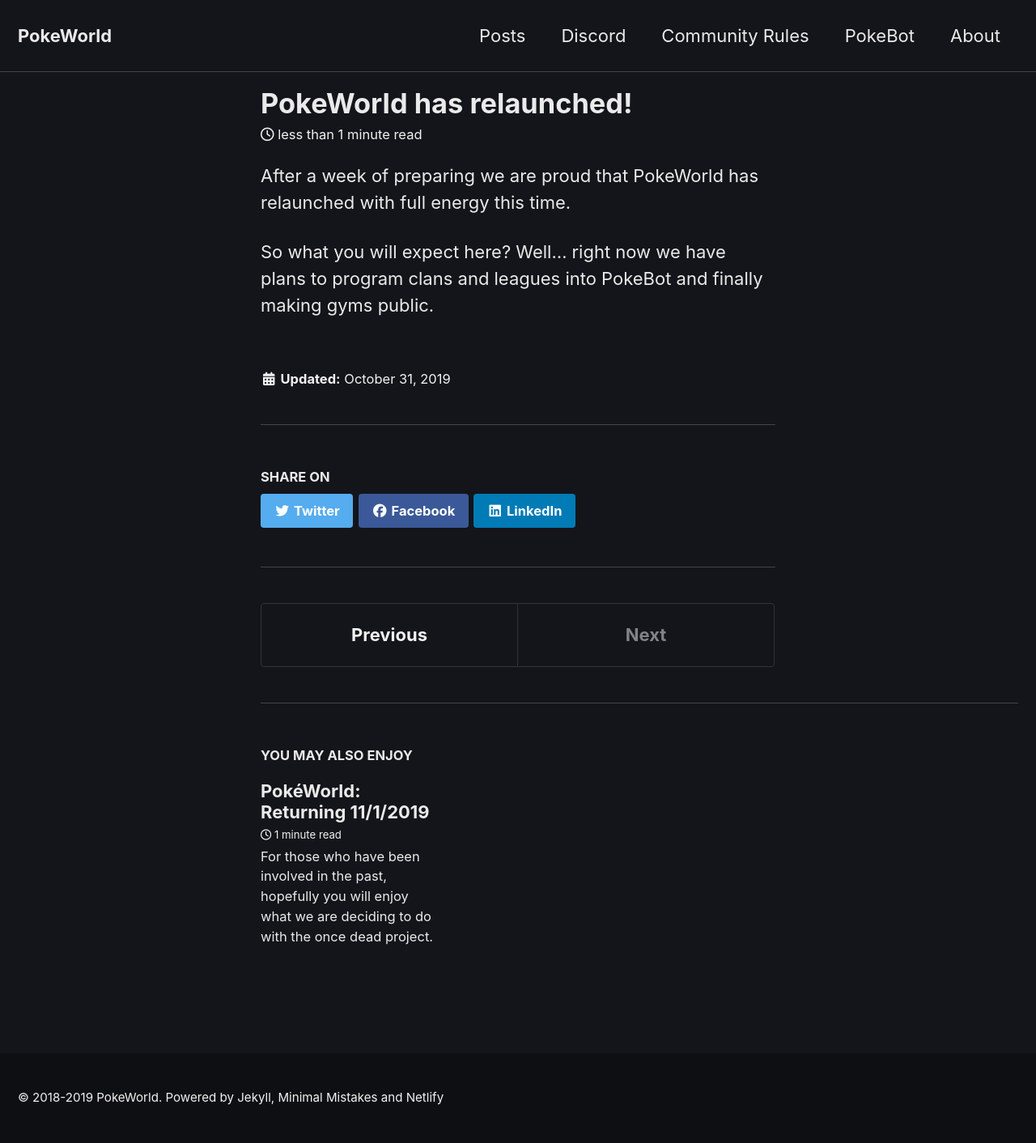
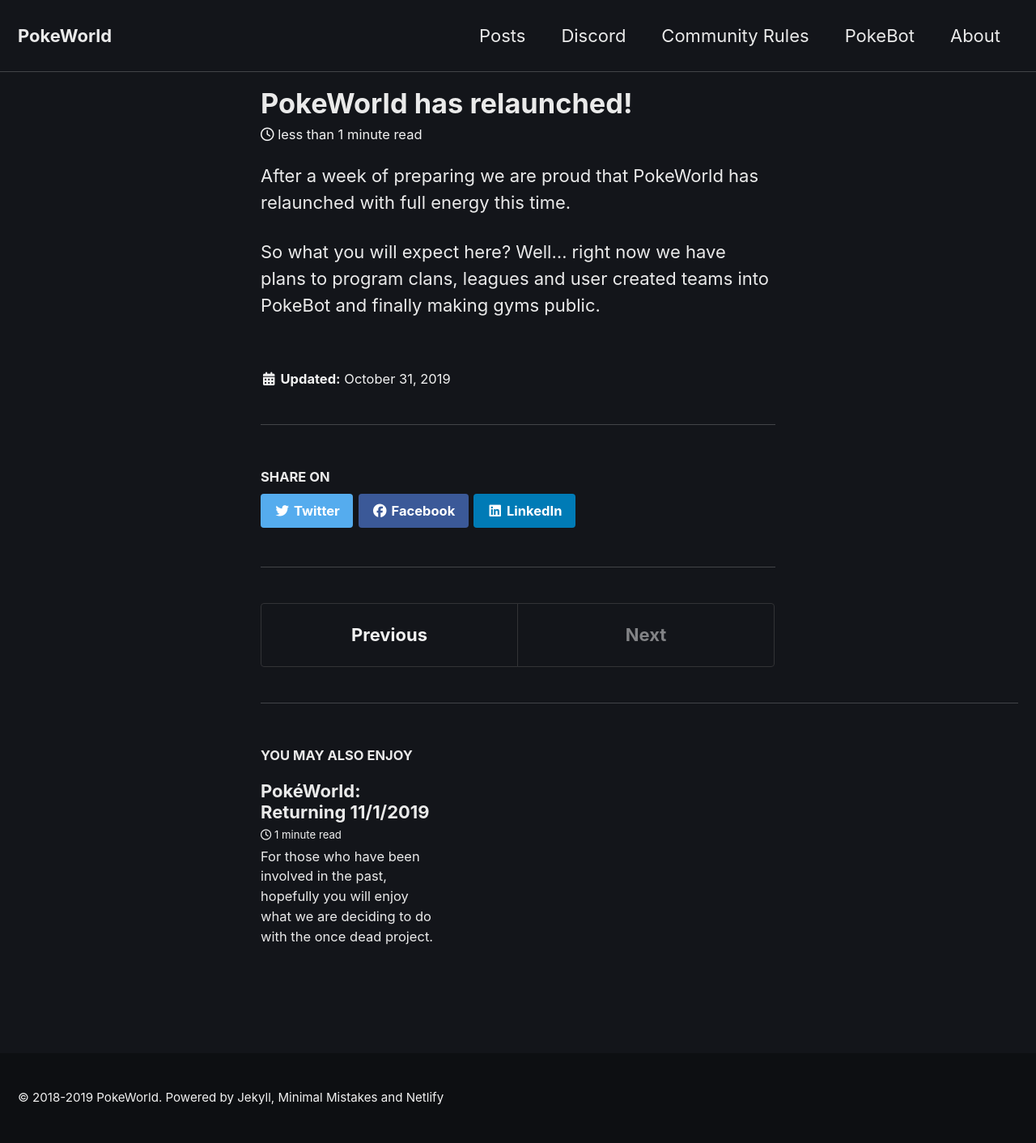
Before and after one commit to UniverseDevGroup/pokeworld-website, a Jekyll site: the page built from _posts/2019-10-31-pokeworld-has-relaunched.md, in a window 1280 px wide. Shown: the whole page at 81% size. Built offline with Jekyll 4.4.1, drawn with Linux system fonts in a browser that asks for light colours; cached includes are drawn as plain includes; nearby versions of some CDN libraries.

Commit message:
Update Post “2019-10-31-pokeworld-has-relaunched”

```diff
--- a/_posts/2019-10-31-pokeworld-has-relaunched.md
+++ b/_posts/2019-10-31-pokeworld-has-relaunched.md
@@ -3,4 +3,4 @@
 ---
 After a week of preparing we are proud that PokeWorld has relaunched with full energy this time.
 
-So what you will expect here? Well... right now we have plans to program clans and leagues into PokeBot and finally making gyms public.
+So what you will expect here? Well... right now we have plans to program clans, leagues and user created teams into PokeBot and finally making gyms public.
```
